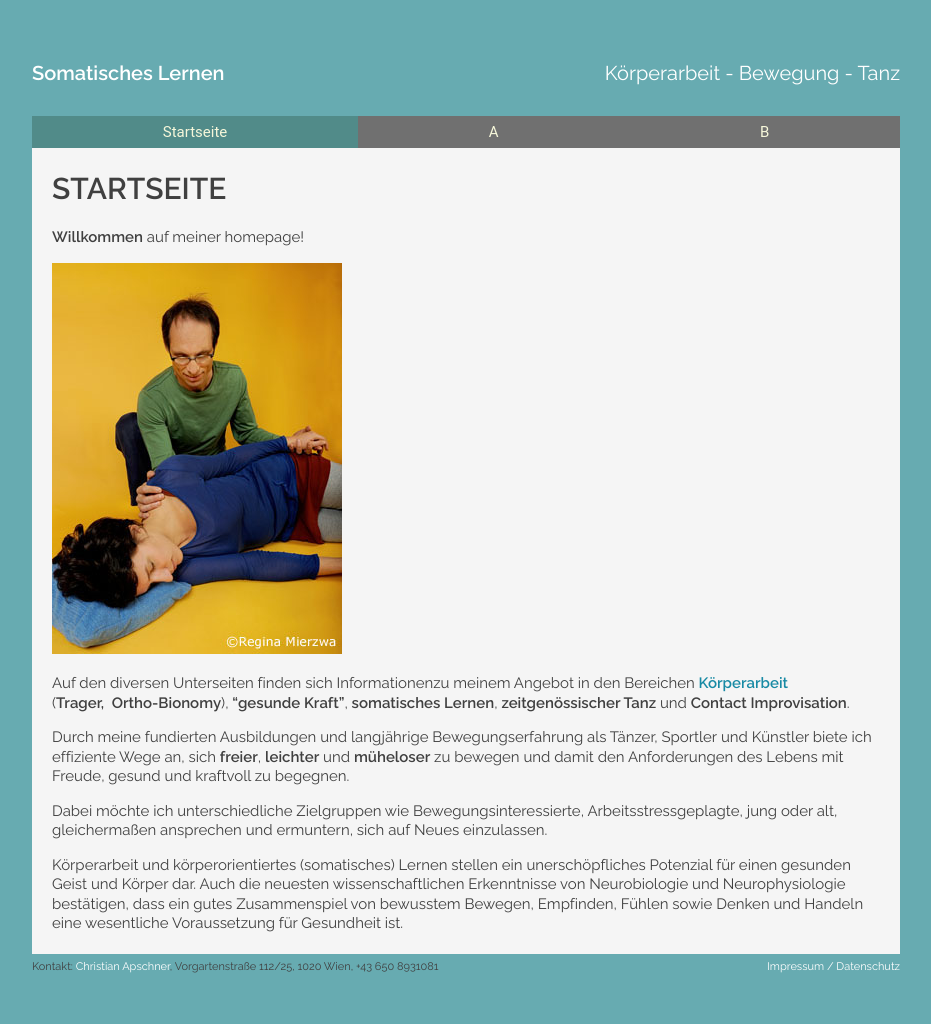
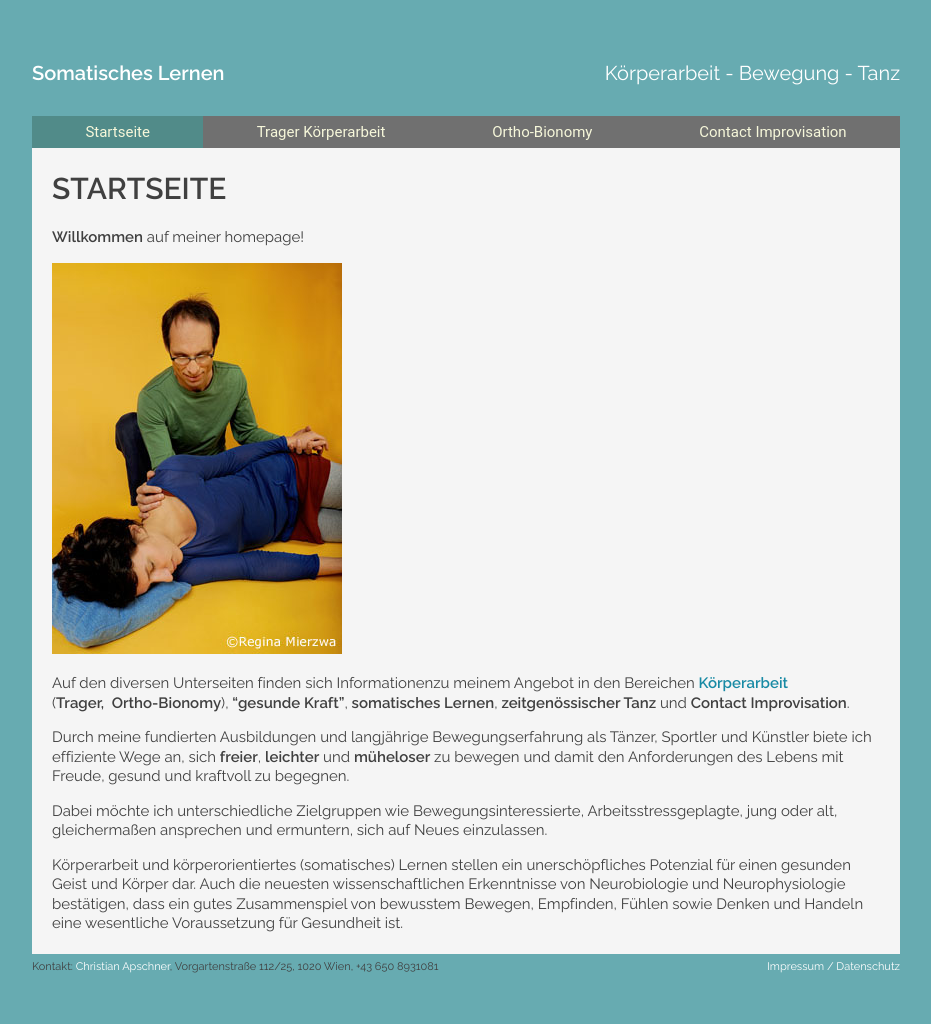
Before and after one commit to manulari/contactimprovisationat, a Jekyll site: the page built from _all_pages/index.md, in a window 1280 px wide. Shown: the whole page, without its empty margins (174-1105 px from the left). Built offline with Jekyll 4.4.1, drawn with Linux system fonts in a browser that asks for light colours.

Commit message:
Update Settings “nav”

```diff
--- a/_data/nav.yml
+++ b/_data/nav.yml
@@ -1,9 +1,11 @@
 entries:
   - title: Startseite
     path: /
-  - title: A
-    path: /a
+  - title: Trager Körperarbeit
+    path: /trager
     subentries: []
-  - title: B
-    path: /b
+  - title: Ortho-Bionomy
+    path: /orthobionomy
     subentries: []
+  - title: Contact Improvisation
+    path: contactimpro
```
